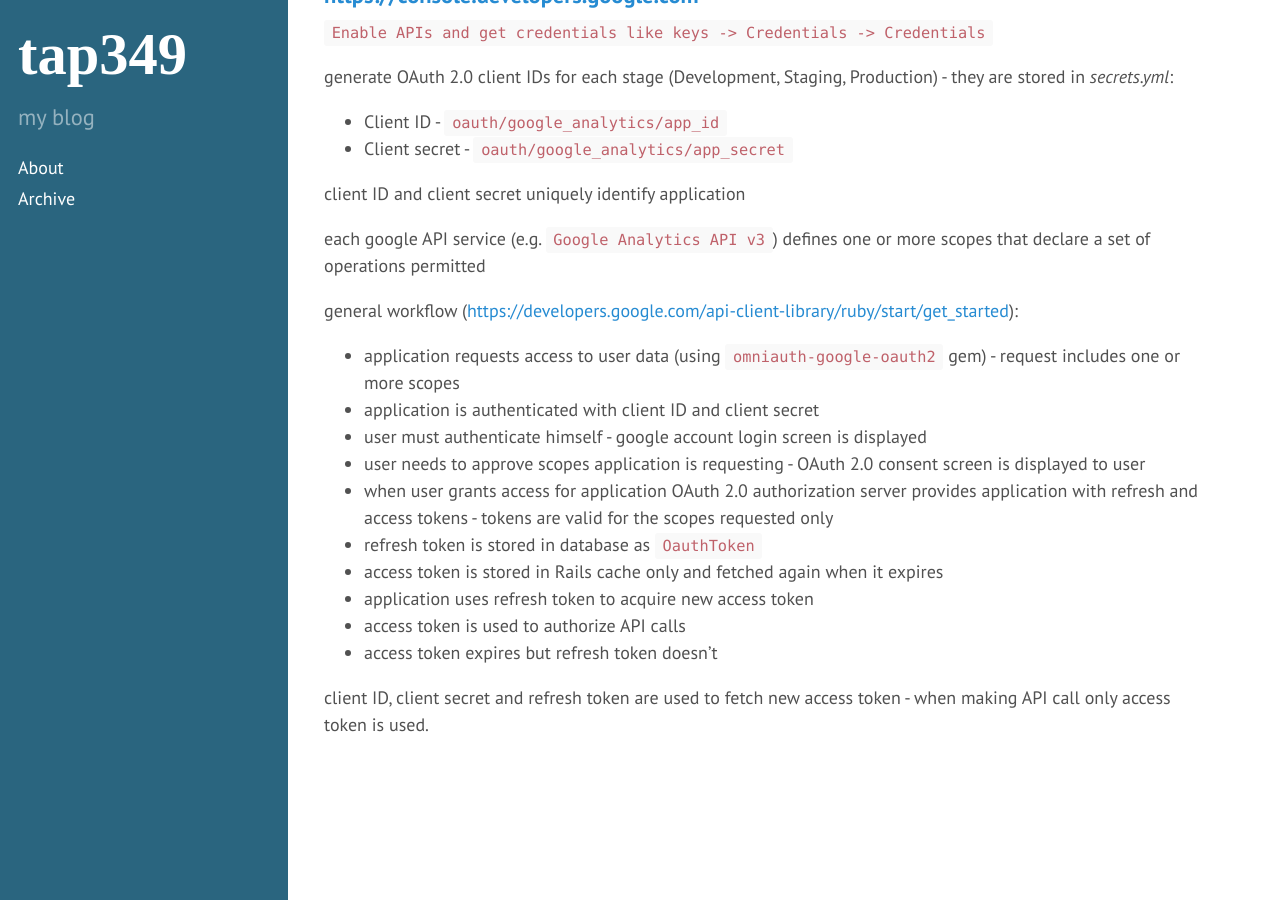
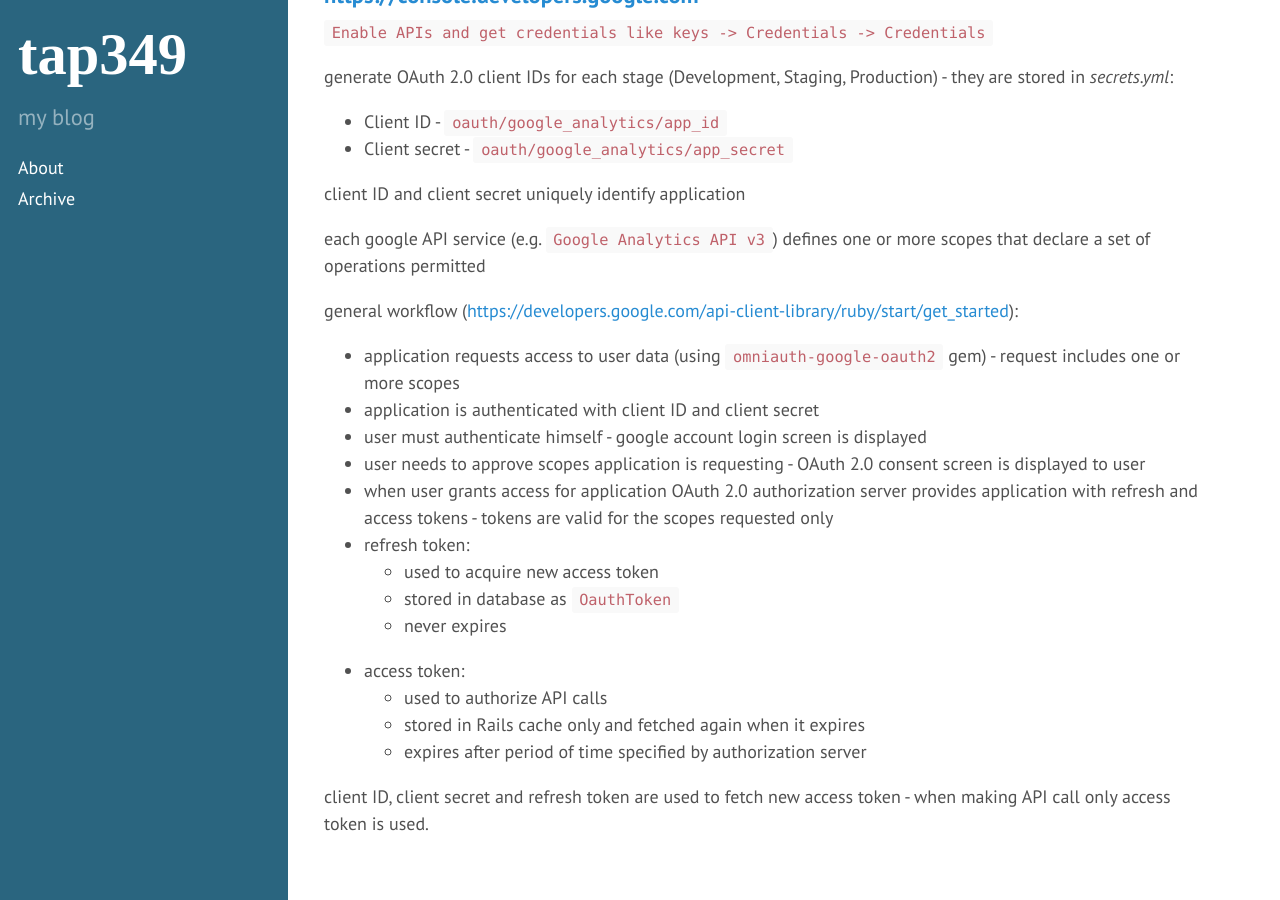
Before and after one commit to tap349/tap349.github.io, a Jekyll site: the page built from _posts/2016-03-16-GA-demystified.md, in a window 1280 px wide and 900 px high, scrolled down 632 px. Built offline with Jekyll 4.4.1, drawn with Linux system fonts in a browser that asks for light colours.

Commit message:
update 2016-03-21_01:39:02

```diff
--- a/_posts/2016-03-16-GA-demystified.md
+++ b/_posts/2016-03-16-GA-demystified.md
@@ -56,11 +56,14 @@ general workflow
 - when user grants access for application OAuth 2.0 authorization server
   provides application with refresh and access tokens -
   tokens are valid for the scopes requested only
-- refresh token is stored in database as `OauthToken`
-- access token is stored in Rails cache only and fetched again when it expires
-- application uses refresh token to acquire new access token
-- access token is used to authorize API calls
-- access token expires but refresh token doesn't
+- refresh token:
+  - used to acquire new access token
+  - stored in database as `OauthToken`
+  - never expires
+- access token:
+  - used to authorize API calls
+  - stored in Rails cache only and fetched again when it expires
+  - expires after period of time specified by authorization server
 
 client ID, client secret and refresh token are used to fetch new access token -
 when making API call only access token is used.
```
Also changed, not shown: _posts/2016-03-20-rails-caching.md (added, +7 -0 lines), 1 other file.
